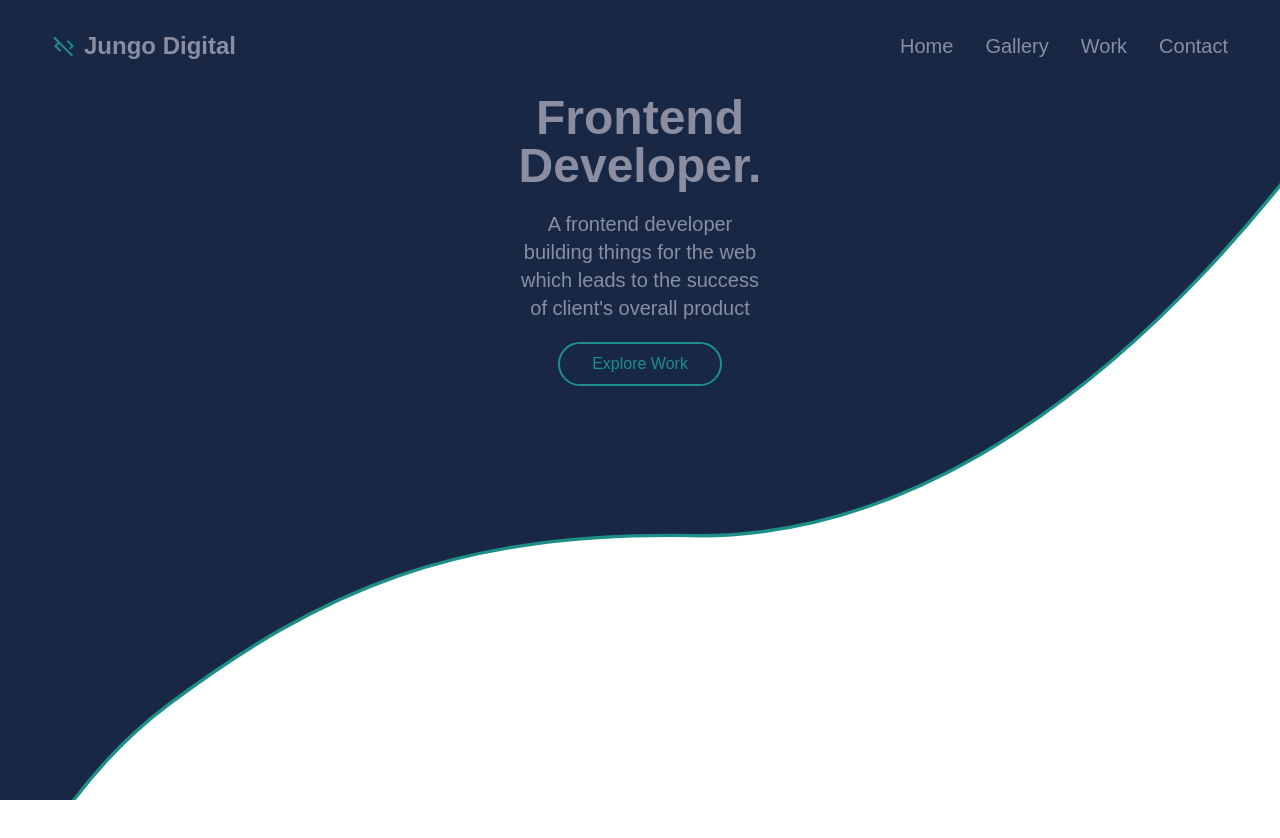
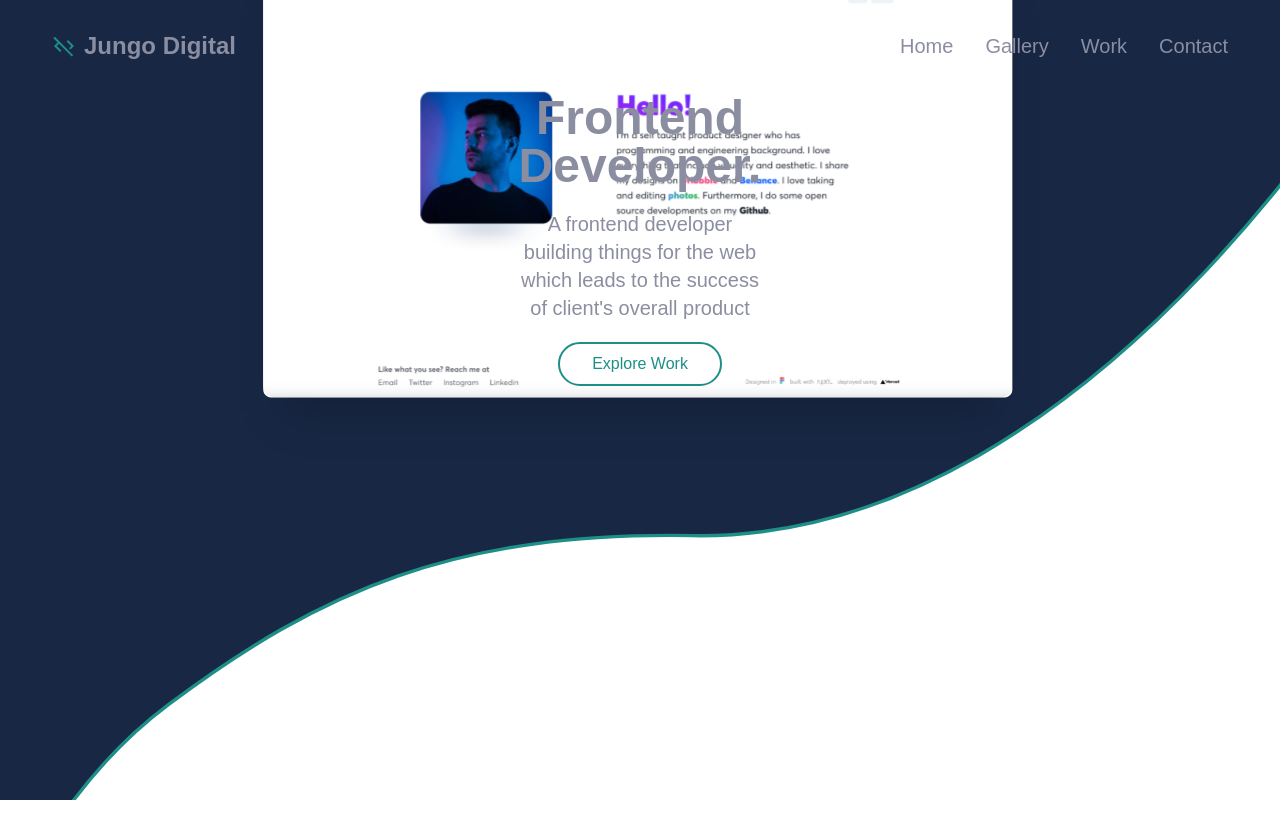
Before and after one commit to driverajr42/portfolio, a Next.js app: page / in a window 1280 px wide. Shown: the top 838 px of the page. Built offline with nearby package versions, Linux system fonts and the light colour scheme.

Commit message:
Removed featureProject component from project.

```diff
--- a/components/Hero.jsx
+++ b/components/Hero.jsx
@@ -1,5 +1,9 @@
+import Image from 'next/image';
 import Link from 'next/link';
 import React from 'react';
+
+import featureImg from '../public/featureProject.svg';
+
 const Hero = ({ heading, message }) => {
 	return (
 		<div className="flex items-center justify-center h-screen bg-fix bg-center bg-cover hero-img">
@@ -10,6 +14,11 @@ const Hero = ({ heading, message }) => {
 					<Link href="/#portfolio">Explore Work</Link>
 				</button>
 			</div>
+
+			{/* Featured Project */}
+			<div className="absolute bottom-48">
+				<Image src={featureImg} alt="Something" width={800} height={800} />
+			</div>
 		</div>
 	);
 };
--- a/components/index.js
+++ b/components/index.js
@@ -1,4 +1,4 @@
 // Exporting all components in this file. Allowing me to use components whenever needed while focusing on writing one line of code for imported components
 
-export { default as Hero } from './Hero'
-export { default as Navbar } from './Navbar'
+export { default as Hero } from './Hero';
+export { default as Navbar } from './Navbar';
--- a/styles/globals.css
+++ b/styles/globals.css
@@ -9,3 +9,6 @@ html {
 .hero-img {
 	background-image: url('../public/heroBg.svg');
 }
+.feature-img {
+	background-image: url('../public/Browsers.png');
+}
```
Also changed, not shown: public/Browsers.png (added).
